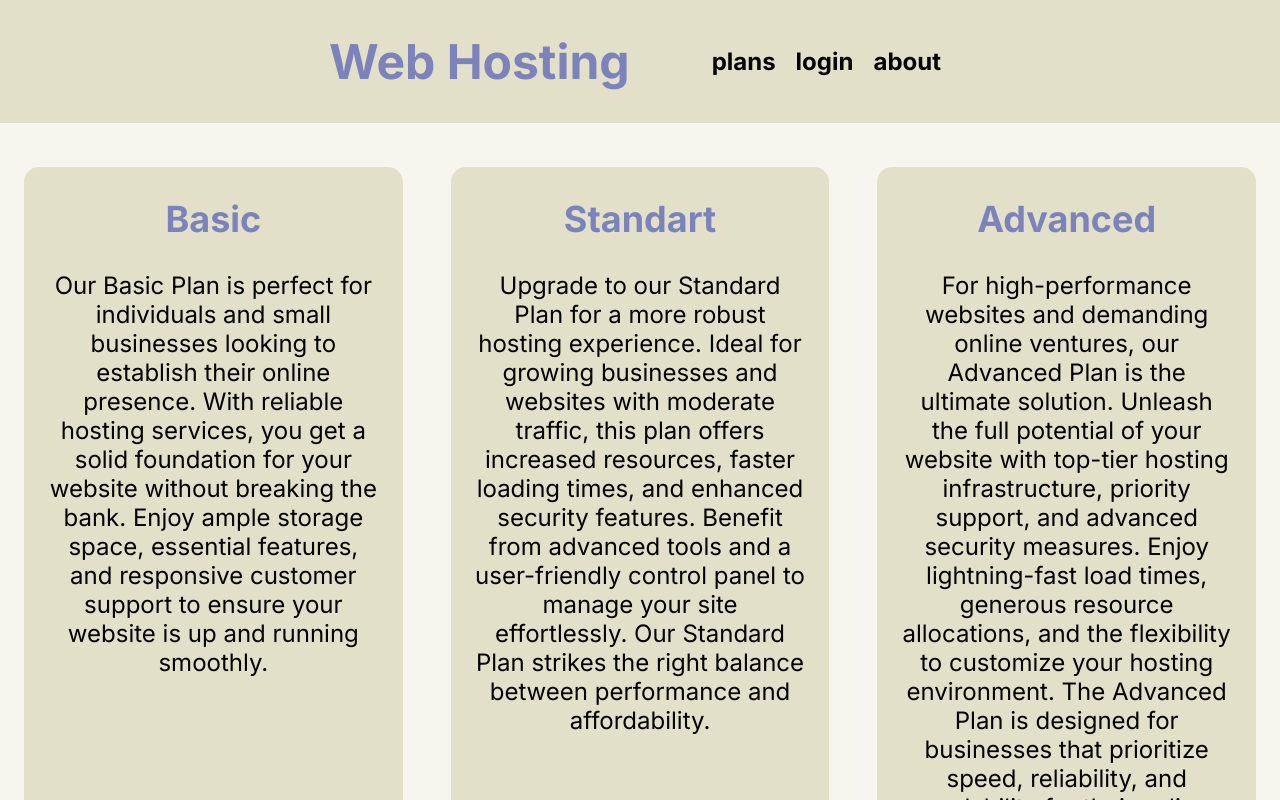
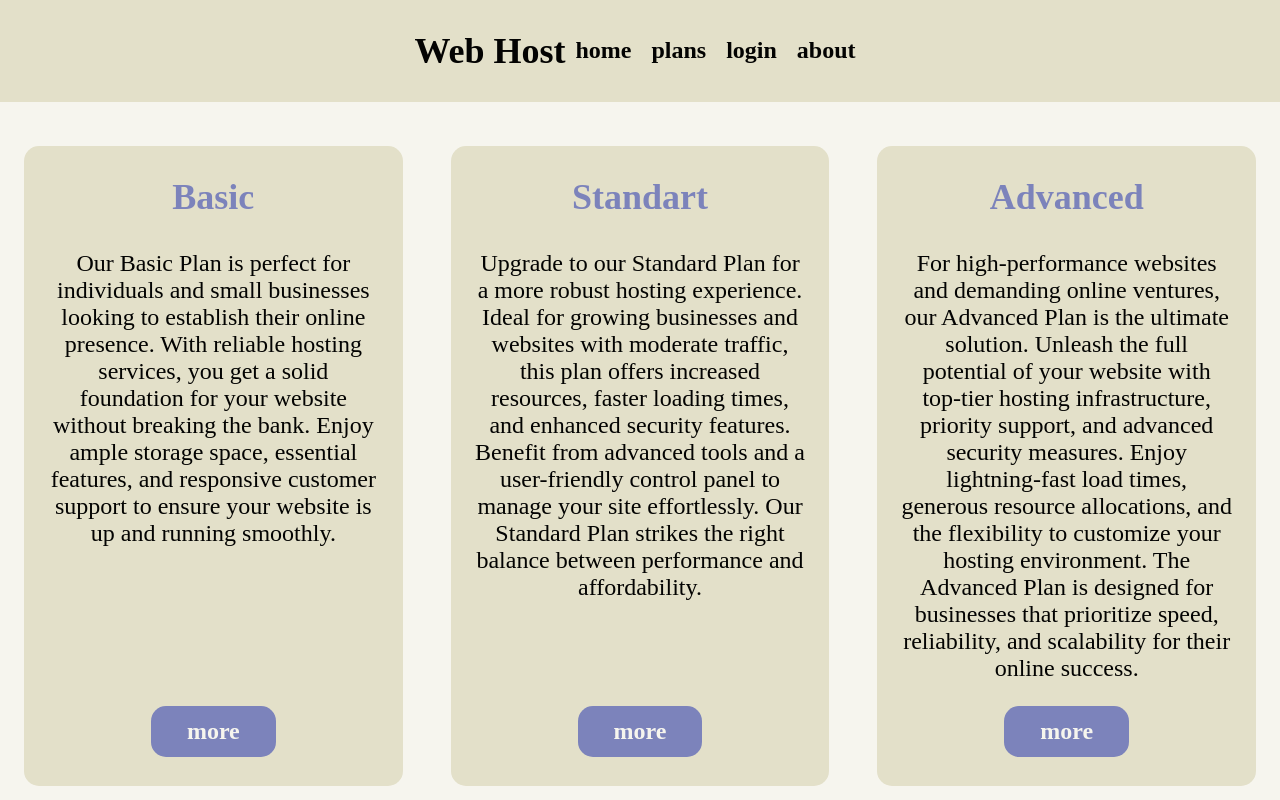
Before and after one commit to kimpors/aligns, a Next.js app: page / in a window 1280 px wide. Shown: the top 800 px of the page. Built offline with nearby package versions, Linux system fonts and the light colour scheme.

Commit message:
Move 'Nav' and 'Footer' to layout page
change card component, now only accept children prop.

```diff
--- a/src/app/components/Card/Card.tsx
+++ b/src/app/components/Card/Card.tsx
@@ -5,20 +5,16 @@ import { ReactNode } from 'react';
 interface Props
 {
   className?: string;
-  title: string;
   children: ReactNode;
-  link: string;
 }
 
-const Card = ( { className, title, children, link }: Props) =>
+const Card = ( { className, children }: Props) =>
 {
   const card = `${ styles.card } + ${ className || ""}`;
 
   return (
     <section className={ card }>
-      <h2>{ title }</h2>
-      <p>{ children }</p>
-      <Link href={ link }>more</Link>
+      { children }
     </section>
   )
 }
--- a/src/app/components/Header/Header.tsx
+++ /dev/null
@@ -1,30 +0,0 @@
-import Link from 'next/link'
-import styles from './Header.module.css';
-
-interface Props
-{
-  children: string;
-  links?: string[];
-}
-
-const Header = ({ children, links }: Props) =>
-{
-  return (
-    <header className={ styles.header }>
-      <h1>{ children }</h1>
-      <nav>
-        {
-          (links || []).map(link => (
-            <Link key={ link } href={ link }>
-              {
-                link.substring(1) || "home"
-              }
-            </Link>
-          ))
-        }
-      </nav>
-    </header>
-  )
-}
-
-export default Header;
--- /dev/null
+++ b/src/app/components/Nav/Nav.tsx
@@ -0,0 +1,32 @@
+'use client'
+
+import Link from 'next/link';
+import styles from './styles.module.css'
+import { usePathname } from 'next/navigation';
+
+const links = new Map<string, string>([
+    ["/", "Web Host"],
+    ["/plans", "Plans"],
+    ["/login", "Login"],
+    ["/about", "About us"],
+]);
+
+const Nav = () =>
+{
+  const pathname = usePathname()
+
+  return(
+    <header>
+      <nav className={ styles.nav }>
+        <h2>{ links.get(pathname) }</h2>
+        {
+          Array.from(links.keys()).map(link => (
+            <Link href={ link }>{ link.substring(1) || "home" }</Link>
+          ))
+        }
+      </nav>
+    </header>
+  )
+}
+
+export default Nav;
--- a/src/app/components/Header/Header.module.css
+++ b/src/app/components/Nav/styles.module.css
@@ -1,5 +1,4 @@
-.header
-{
+.nav {
   grid-row: -1 / -1;
 
   color: var(--text);
@@ -10,12 +9,7 @@
   align-items: center;
 }
 
-.header nav
-{
-  padding-left: 3rem;
-}
-
-.header nav > *
+.nav > a
 {
   padding-inline: 10px;
 }
--- a/src/app/layout.tsx
+++ b/src/app/layout.tsx
@@ -1,12 +1,11 @@
 import type { Metadata } from 'next'
-import { Inter } from 'next/font/google'
 import './globals.css'
-
-const inter = Inter({ subsets: ['latin'] })
+import Nav from './components/Nav/Nav'
+import Footer from './components/Footer/Footer'
 
 export const metadata: Metadata = {
   title: 'Web Host',
-  description: 'Site for hosting.',
+  description: 'Portfolio',
 }
 
 export default function RootLayout({
@@ -16,7 +15,11 @@ export default function RootLayout({
 }) {
   return (
     <html lang="en">
-      <body className={inter.className}>{children}</body>
+      <body>
+        <Nav />
+        { children }
+        <Footer />
+      </body>
     </html>
   )
 }
--- a/src/app/page.tsx
+++ b/src/app/page.tsx
@@ -1,38 +1,41 @@
 import Link from 'next/link';
 
-import Header from './components/Header/Header';
 import Card from './components/Card/Card';
-import Footer from './components/Footer/Footer';
 
 import styles from './Home.module.css';
-
-const links = [ "/plans", "/login", "/about" ];
 
 function Home()
 {
   return (
     <>
-      <Header links={ links }>
-        Web Hosting
-      </Header>
       <article className={ styles.plans }>
-        <Card className={ styles.item1 } title="Basic" link="/plans">
+        <Card>
+          <h2>Basic</h2>
+          <p>
             Our Basic Plan is perfect for individuals and small businesses
             looking to establish their online presence. With reliable hosting
             services, you get a solid foundation for your website without breaking
             the bank. Enjoy ample storage space, essential features, and
             responsive customer support to ensure your website is up and
             running smoothly.
+          </p>
+          <Link href="/plans">more</Link>
         </Card>
-        <Card className={ styles.item1 } title="Standart" link="/plans">
+        <Card>
+          <h2>Standart</h2>
+          <p>
             Upgrade to our Standard Plan for a more robust hosting experience.
             Ideal for growing businesses and websites with moderate traffic, this
             plan offers increased resources, faster loading times, and enhanced
             security features. Benefit from advanced tools and a user-friendly
             control panel to manage your site effortlessly. Our Standard Plan
             strikes the right balance between performance and affordability.
+          </p>
+          <Link href="/plans">more</Link>
         </Card>
-        <Card className={ styles.item1 } title="Advanced" link="/plans">
+        <Card>
+          <h2>Advanced</h2>
+          <p>
             For high-performance websites and demanding online ventures, our
             Advanced Plan is the ultimate solution. Unleash the full potential
             of your website with top-tier hosting infrastructure, priority support,
@@ -40,6 +43,8 @@ function Home()
             generous resource allocations, and the flexibility to customize your
             hosting environment. The Advanced Plan is designed for businesses that
             prioritize speed, reliability, and scalability for their online success.
+          </p>
+          <Link href="/plans">more</Link>
         </Card>
       </article>
       <article className={ styles.info }>
@@ -72,7 +77,6 @@ function Home()
         <h2>Start For Free</h2>
         <Link href="/login">Now</Link>
       </article>
-      <Footer />
     </>
   )
 }
--- a/src/app/sorry/page.tsx
+++ b/src/app/sorry/page.tsx
@@ -1,13 +1,9 @@
-import Header from '../components/Header/Header';
 import styles from './Sorry.module.css';
 
 const Sorry = () =>
 {
   return(
   <>
-    <Header>
-      Sorry v_v
-    </Header>
     <section className={ styles.sorry }>
       <p>
         This feature doesnt implemented.... so you can go back
```
Also changed, not shown: src/app/about/page.tsx (+0 -7 lines), src/app/login/page.tsx (+0 -8 lines), src/app/plans/page.tsx (+0 -7 lines). Lines whose indentation alone changed are shown as unchanged.
